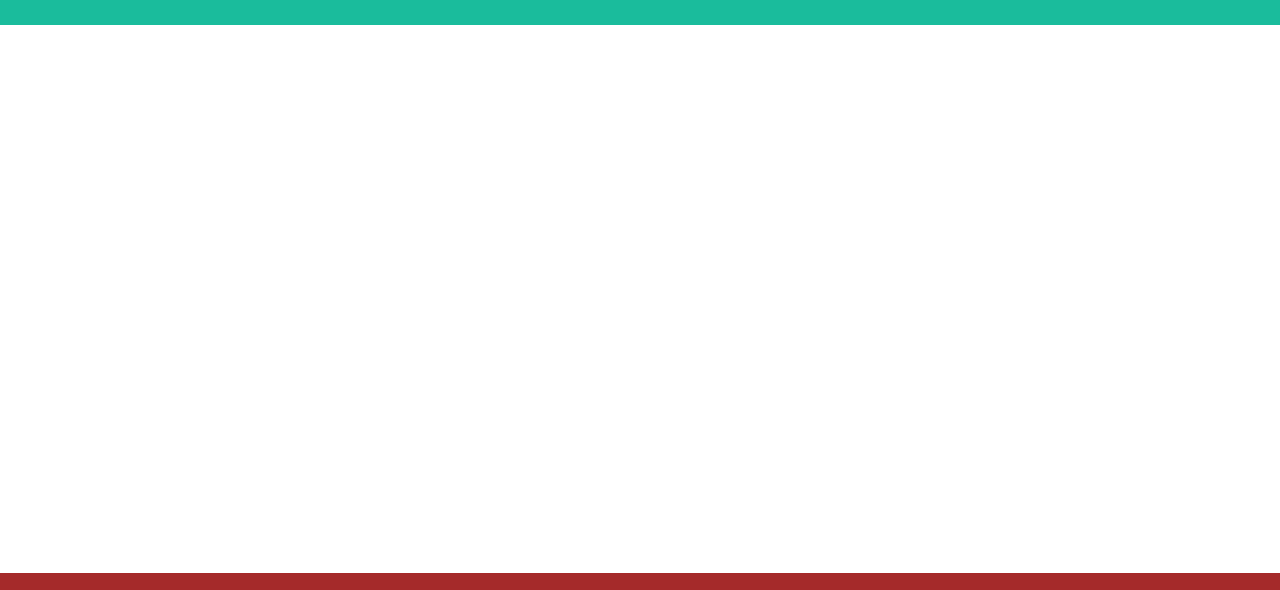
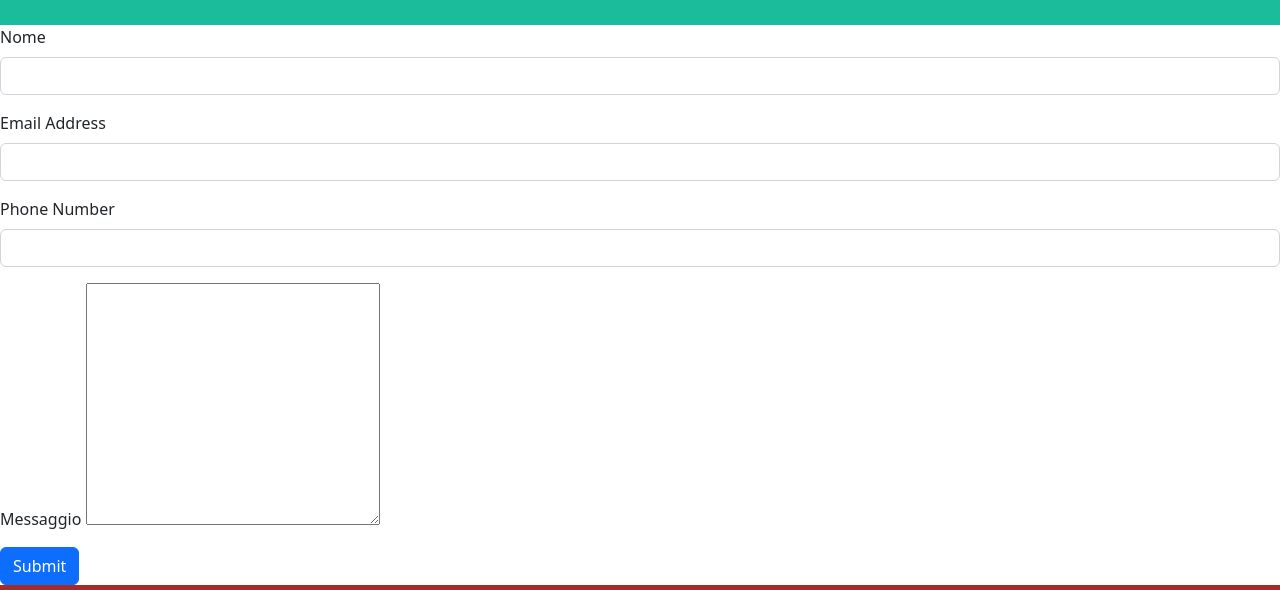
Before and after one commit to francescodev1990/html-css-bootstrap-freelancer, a plain HTML site: page index.html in a window 1280 px wide. Shown: the part 1574-2164 px from the top of the page. Drawn offline with nearby package versions, Linux system fonts and the light colour scheme.

Commit message:
contact us

```diff
--- a/css/style.css
+++ b/css/style.css
@@ -31,6 +31,7 @@ hr{
     width: 60px;
     color: black;
 }
+
 img{
     width: 100%;
 }
--- a/index.html
+++ b/index.html
@@ -129,7 +129,9 @@
            <div class="container">
             <div class="row my-2">
                 <div class="col-12">
-                    <div class="content"></div>
+                    <div class="content">
+                        <h2 class="text-light">START BOOTSRAP</h2>
+                    </div>
                 </div>
             </div>
             <div class="row my-2">
@@ -143,18 +145,26 @@
            </div>
         </section>
         <section id="contatti">
-            <div class="container">
-                <div class="row gy-3 mt-2 mb-2">
-                    <div class="col-12">
-                        <div class="content"></div>
+            <form>
+                <div class="mb-3">
+                  <label for="exampleInputEmail1" class="form-label">Nome</label>
+                  <input type="text" class="form-control" id="exampleInputEmail1" aria-describedby="emailHelp">
 
-                    </div>
-                    <div class="col-12">
-                        <div class="content"></div>
-
-                    </div>
                 </div>
-            </div>
+                <div class="mb-3">
+                  <label for="email" class="form-label">Email Address</label>
+                  <input type="email" class="form-control" id="email">
+                </div>
+                <div class="mb-3">
+                    <label for="number" class="form-label">Phone Number</label>
+                    <input type="text" class="form-control" id="number">
+                  </div>
+                <div class="mb-3">
+                    Messaggio
+                    <textarea name="text" id="" cols="30" rows="10"></textarea>
+                  </div>
+                <button type="submit" class="btn btn-primary">Submit</button>
+              </form>
         </section>
      </main>
      <footer>
```
